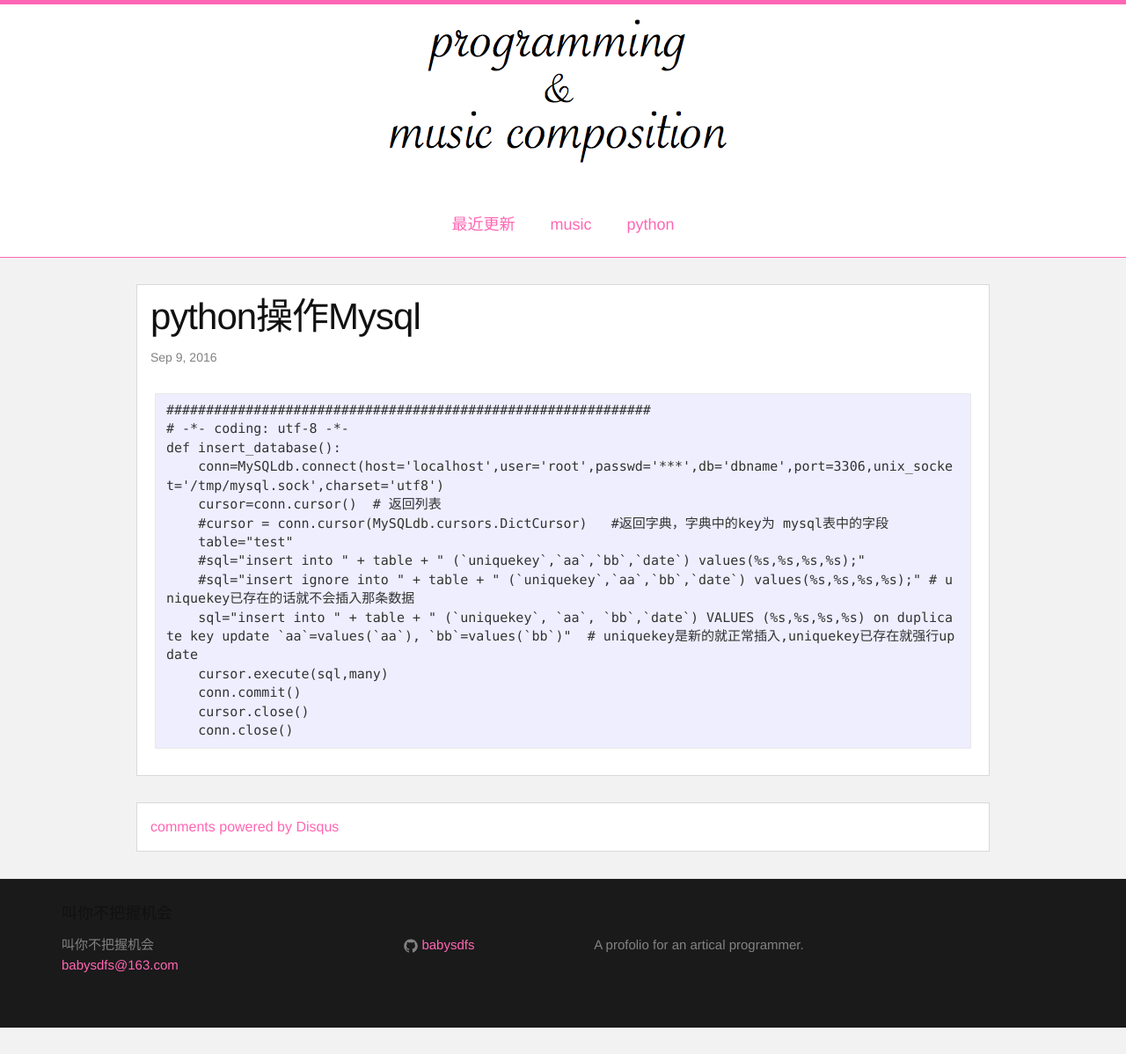
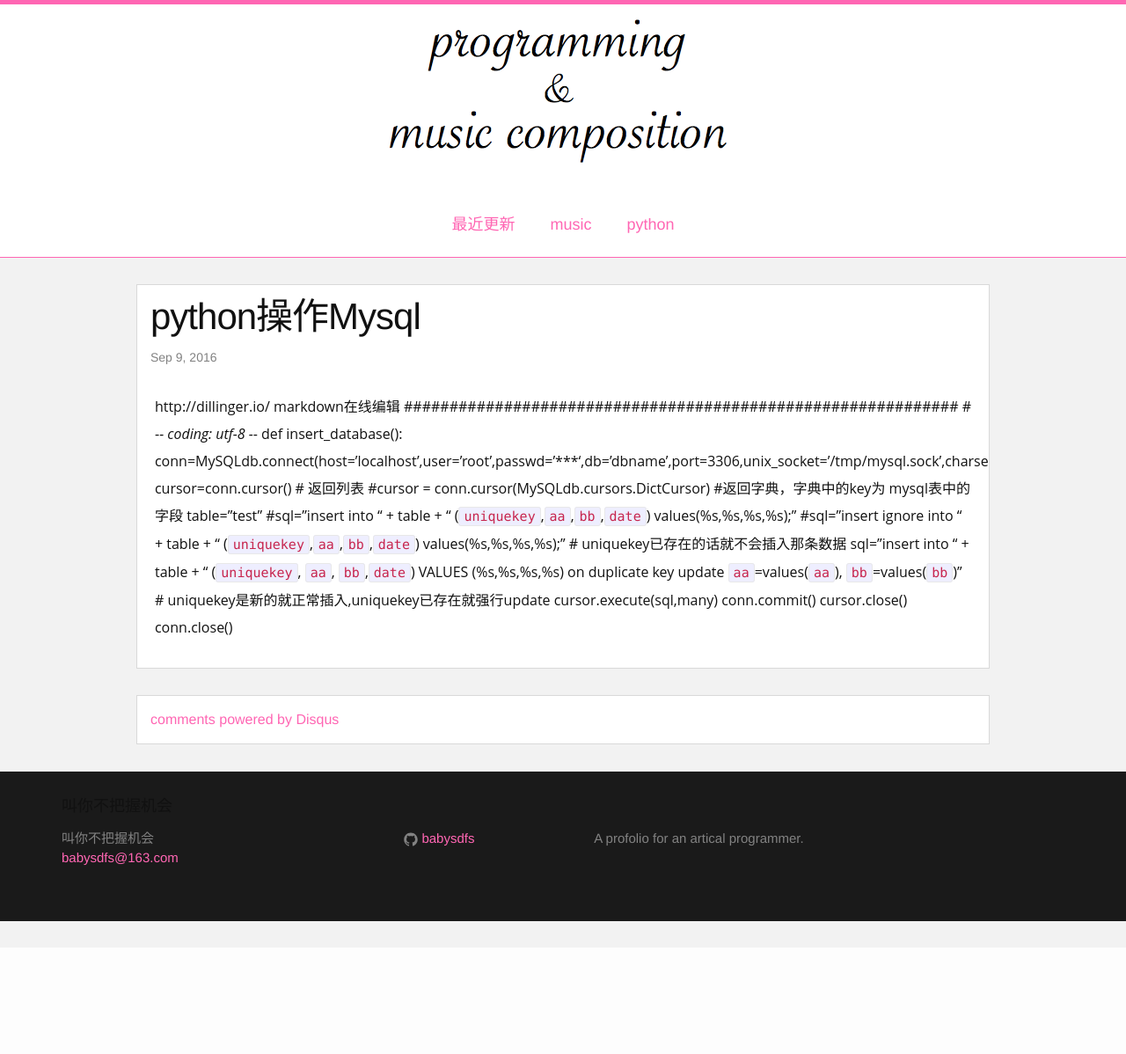
Before and after one commit to babysdfs/MyBlog, a Jekyll site: the page built from _posts/2016-09-09-python-operate-mysql.markdown, in a window 1280 px wide. Shown: the whole page at 88% size. Built offline with Jekyll 4.4.1, drawn with Linux system fonts in a browser that asks for light colours; nearby versions of some CDN libraries; comment, search, counter and statistics services are not loaded; after the commit the page ends 1077 px from its top, so only the background shows below that.

Commit message:
Update 2016-09-09-python-operate-mysql.markdown

```diff
--- a/_posts/2016-09-09-python-operate-mysql.markdown
+++ b/_posts/2016-09-09-python-operate-mysql.markdown
@@ -5,6 +5,7 @@ date:   2016-09-09 22:36:09 +0800
 comments: [true]
 categories: [python,mysql]
 ---
+http://dillinger.io/    markdown在线编辑
     #############################################################
     # -*- coding: utf-8 -*-
     def insert_database():
```
